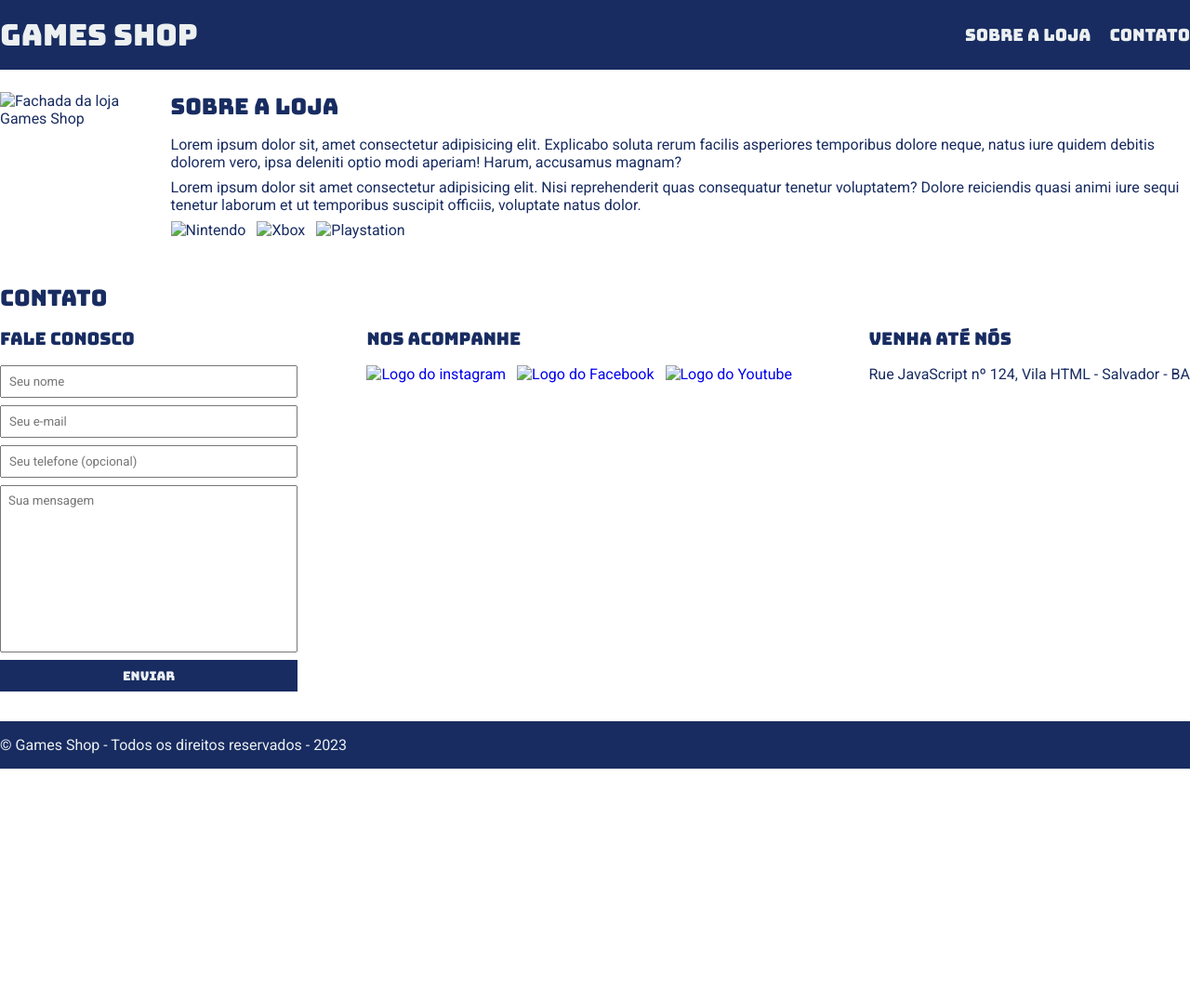
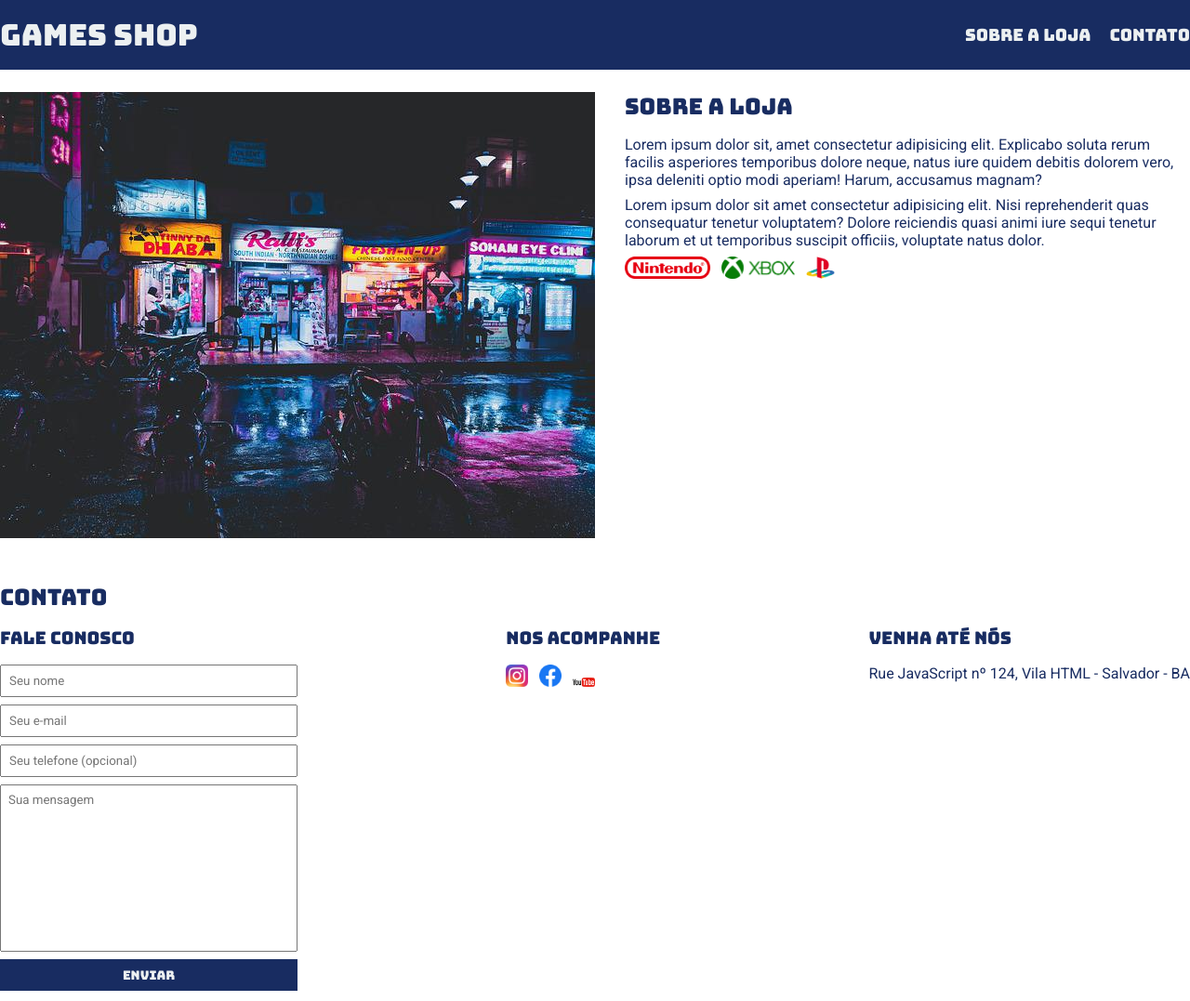
Before and after one commit to juliakmansur/EBAC, a plain HTML site: page EBAC_frontend/GAMES_SHOP/index.html in a window 1280 px wide. Shown: the top 1077 px of the page at 93% size. Before the commit the page ends 827 px from the top, so only its background shows below. Drawn offline with Linux system fonts and the light colour scheme.

Commit message:
Fix: Adding images and relations

```diff
--- a/EBAC_frontend/GAMES_SHOP/index.html
+++ b/EBAC_frontend/GAMES_SHOP/index.html
@@ -29,7 +29,7 @@
     </header>
     <section id="about">
         <div class="container">
-            <img class="store-front" src="#" alt="Fachada da loja Games Shop">
+            <img class="store-front" src="./images/loja.jpg" alt="Fachada da loja Games Shop">
             <div>
                 <h2>Sobre a loja</h2>
                 <p>
@@ -39,9 +39,9 @@
                     Lorem ipsum dolor sit amet consectetur adipisicing elit. Nisi reprehenderit quas consequatur tenetur voluptatem? Dolore reiciendis quasi animi iure sequi tenetur laborum et ut temporibus suscipit officiis, voluptate natus dolor.
                 </p>
                 <ul class="brands-list">
-                    <li><img src="#" alt="Nintendo"></li>
-                    <li><img src="#" alt="Xbox"></li>
-                    <li><img src="#" alt="Playstation"></li>
+                    <li><img src="./images/nintendo.png" alt="Nintendo"></li>
+                    <li><img src="./images/xbox.png" alt="Xbox"></li>
+                    <li><img src="./images/playstation.png" alt="Playstation"></li>
                 </ul>
             </div>
         </div>
@@ -65,17 +65,17 @@
                     <ul class="social-links">
                         <li>
                             <a href="#" title="Siga-nos no Instagram">
-                                <img src="#" alt="Logo do instagram">
+                                <img src="./images/instagram.png" alt="Logo do instagram">
                             </a>
                         </li>
                         <li>
                             <a href="#" title="Siga-nos no Facebook">
-                                <img src="#" alt="Logo do Facebook">
+                                <img src="./images/facebook.png" alt="Logo do Facebook">
                             </a>
                         </li>
                         <li>
                             <a href="#" title="Visite nosso canal no Youtube">
-                                <img src="#" alt="Logo do Youtube">
+                                <img src="./images/youtube.png" alt="Logo do Youtube">
                             </a>
                         </li>
                     </ul>
```
Also changed, not shown: EBAC_frontend/GAMES_SHOP/images/facebook.png (added), EBAC_frontend/GAMES_SHOP/images/instagram.png (added), EBAC_frontend/GAMES_SHOP/images/loja.jpg (added), EBAC_frontend/GAMES_SHOP/images/nintendo.png (added), EBAC_frontend/GAMES_SHOP/images/playstation.png (added), EBAC_frontend/GAMES_SHOP/images/xbox.png (added), EBAC_frontend/GAMES_SHOP/images/youtube.png (added).
